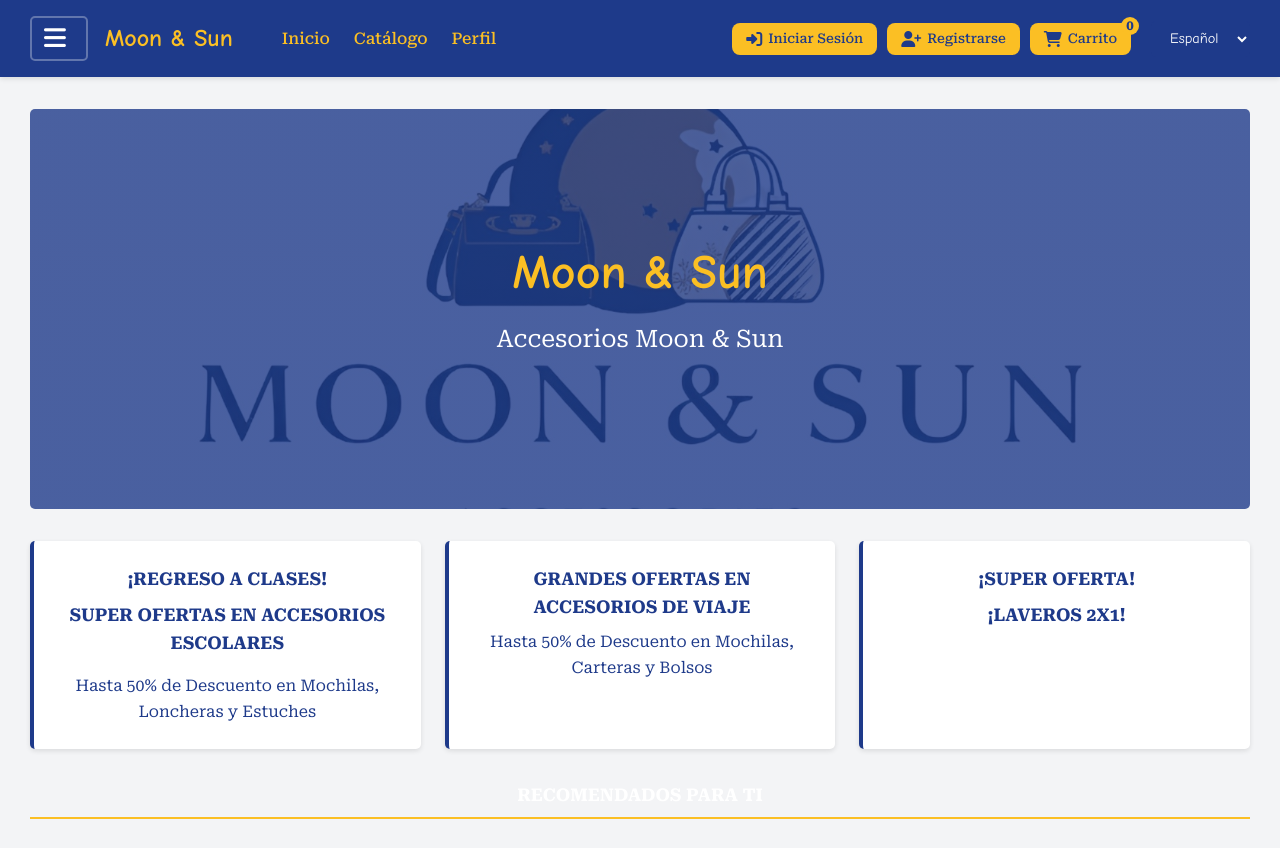
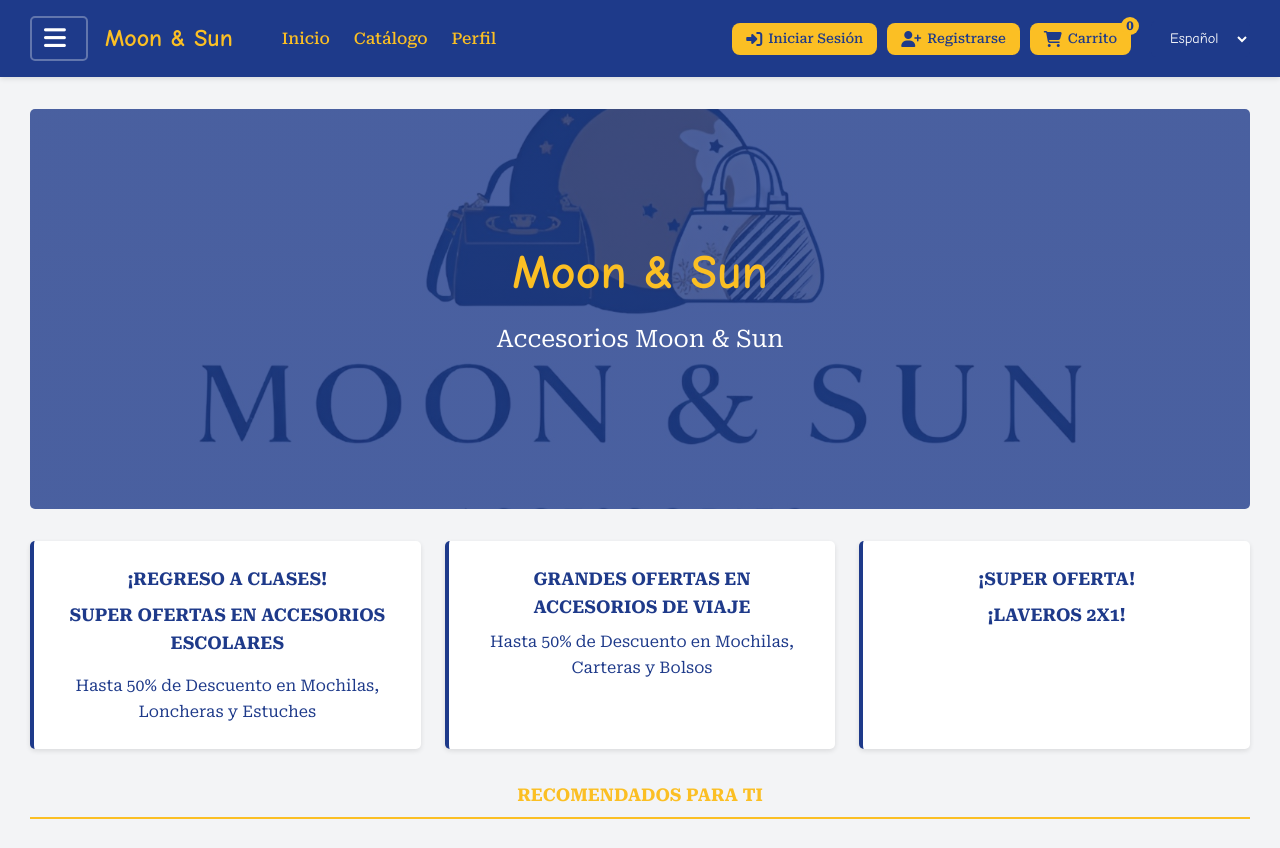
Before and after one commit to gabrielaamaya/sitio-web-de-Accesories-Moon-Son, a plain HTML site: page index.html in a window 1280 px wide. Shown: the top 848 px of the page. Drawn offline with Linux system fonts and the light colour scheme; grey boxes are pictures that could not be loaded.

Commit message:
se areglo el color de recomendaciones

```diff
--- a/style.css
+++ b/style.css
@@ -620,10 +620,10 @@ section {
 
 
 /* ============================================= */
-/* SECCIONES PROMOCIONALES */
-/* ============================================= */
-
-/* Grid de tarjetas promocionales */
+/* SECCIONES PROMOCIONALES - INCLUYE RECOMENDADOS */
+/* ============================================= */
+
+/* Grid de tarjetas promocionales - ESTO INCLUYE LOS RECOMENDADOS */
 .promotional-section {
     display: grid;
     grid-template-columns: repeat(auto-fit, minmax(300px, 1fr)); /* Grid responsive */
@@ -631,7 +631,7 @@ section {
     margin: 2rem 0;
 }
 
-/* Tarjetas promocionales individuales */
+/* Tarjetas promocionales individuales - ESTO SON LOS PRODUCTOS RECOMENDADOS */
 .promo-card {
     background-color: var(--card-bg);
     border-radius: var(--border-radius);
@@ -642,38 +642,38 @@ section {
     transition: background-color 0.3s;
 }
 
-/* Títulos de tarjetas promocionales */
+/* Títulos de tarjetas promocionales - TÍTULOS DE RECOMENDADOS */
 .promo-card h2 {
     color: var(--primary-color);
     margin-bottom: 0.5rem;
     font-size: 1.1rem;
 }
 
-/* Subtítulos de tarjetas promocionales */
+/* Subtítulos de tarjetas promocionales - SUBTÍTULOS DE RECOMENDADOS */
 .promo-card h3 {
     color: #1E3A8A;
     margin-bottom: 1rem;
     font-size: 1.1rem;
 }
 
-/* Tarjeta promocional especial (diferente estilo) */
+/* Tarjeta promocional especial (diferente estilo) - RECOMENDADO DESTACADO */
 .promo-card.special {
     background-color: #ffffff;
     color: var(--primary-color);
     border-left: 4px solid var(--primary-color);
 }
 
-/* Títulos en tarjeta especial */
+/* Títulos en tarjeta especial - TÍTULOS DE RECOMENDADO DESTACADO */
 .promo-card.special h2,
 .promo-card.special h3 {
     color: var(--primary-color);
 }
 
-/* Títulos de sección */
+/* Títulos de sección - ESTE ES EL TÍTULO "RECOMENDADOS" EN AMARILLO */
 .section-title {
     text-align: center;
     margin: 2rem 0 1.1rem;
-    color: #ffffff;
+    color: var(--secondary-color); /* CAMBIADO A AMARILLO */
     font-size: 1.1rem;
     border-bottom: 2px solid var(--secondary-color); /* Línea decorativa inferior */
     padding-bottom: 0.5rem;
@@ -708,10 +708,10 @@ section {
 
 
 /* ============================================= */
-/* PRODUCTOS Y CATÁLOGO */
-/* ============================================= */
-
-/* Grid de productos destacados y catálogo */
+/* PRODUCTOS Y CATÁLOGO - TAMBIÉN INCLUYE RECOMENDADOS */
+/* ============================================= */
+
+/* Grid de productos destacados y catálogo - ESTO PUEDE SER RECOMENDADOS */
 .featured-products, .products-grid {
     display: grid;
     grid-template-columns: repeat(auto-fill, minmax(250px, 1fr)); /* Grid responsive */
@@ -719,7 +719,7 @@ section {
     margin-top: 2rem;
 }
 
-/* Tarjetas de producto individuales */
+/* Tarjetas de producto individuales - PRODUCTOS RECOMENDADOS */
 .product-card {
     background-color: var(--card-bg);
     border-radius: var(--border-radius);
@@ -729,13 +729,13 @@ section {
     border: 1px solid var(--border-color);
 }
 
-/* Efecto hover en tarjetas de producto */
+/* Efecto hover en tarjetas de producto - HOVER EN RECOMENDADOS */
 .product-card:hover {
     transform: translateY(-5px);     /* Efecto de elevación */
     box-shadow: 0 5px 15px rgba(0,0,0,0.1); /* Sombra más pronunciada */
 }
 
-/* Contenedor de imagen del producto */
+/* Contenedor de imagen del producto - IMAGEN DE RECOMENDADOS */
 .product-image {
     height: 200px;
     background-color: #ddd;          /* Color de fondo temporal */
@@ -743,12 +743,12 @@ section {
     background-position: center;     /* Centra la imagen */
 }
 
-/* Información del producto */
+/* Información del producto - INFO DE RECOMENDADOS */
 .product-info {
     padding: 1rem;
 }
 
-/* Título del producto */
+/* Título del producto - NOMBRE DEL PRODUCTO RECOMENDADO */
 .product-info h3 {
     margin-bottom: 0.5rem;
     font-size: 1.1rem;
@@ -756,7 +756,7 @@ section {
     color: var(--text-color);
 }
 
-/* Precio del producto */
+/* Precio del producto - PRECIO DE RECOMENDADOS */
 .product-price {
     font-weight: bold;
     color: var(--secondary-color);   /* Color ámbar para precios */
```
